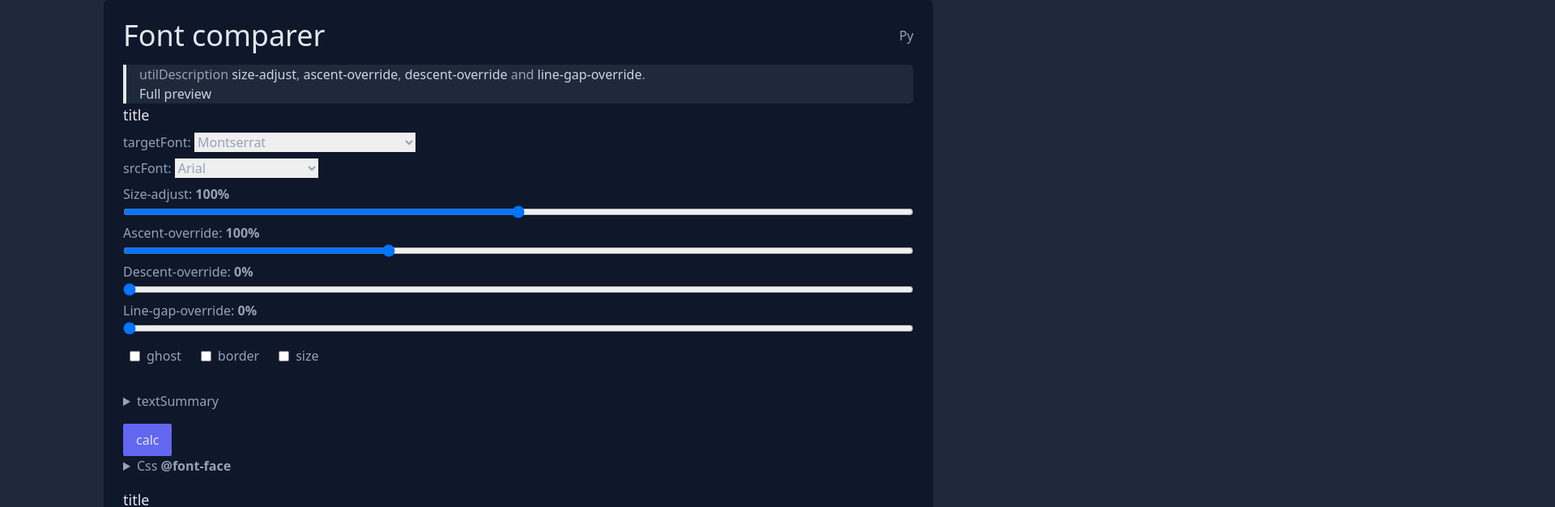
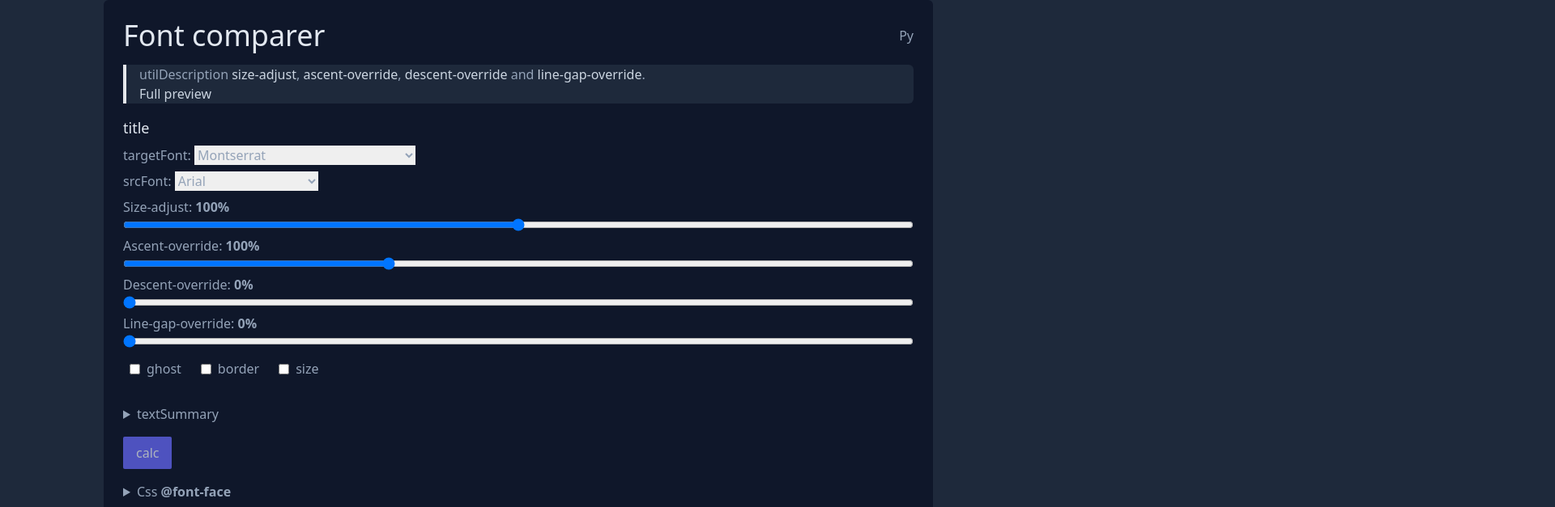
Before and after one commit to Kolobok12309/font-comparer, a Nuxt app: page / in a window 1280 px wide. Shown: the part 40-667 px from the top of the page at 81% size, 1920 px wide, since content can reach past the window. Built offline with nearby package versions, Linux system fonts and the light colour scheme.

Commit message:
Add auto calculate on mount

```diff
--- a/components/FontComparer/index.vue
+++ b/components/FontComparer/index.vue
@@ -35,7 +35,7 @@
       </span>
     </div>
 
-    <details>
+    <details class="mt-4">
       <summary class="cursor-pointer">Css <b>@font-face</b></summary>
 
       <FontFaceCssPreview
@@ -72,6 +72,11 @@ const { t } = useI18n({
 });
 
 const target = ref('Montserrat');
+let targetIsChanged = false;
+watch(target, () => {
+  targetIsChanged = true;
+});
+
 const src = ref('Arial');
 const assumption = ref(0);
 const text = ref(defaultText);
@@ -109,8 +114,24 @@ const onClickText = async () => {
 
   sizeAdjust.value = res.sizeAdjust;
   ascentOverride.value = res.lineHeightOpts;
-  console.log('res', res);
+  descentOverride.value = 0;
+  lineGapOverride.value = 0;
+  console.log(`res ${target.value}:${src.value}`, res);
 };
+onMounted(async () => {
+  // @ts-ignore
+  let fontFaces = [...(await document.fonts.ready)];
+  // Wait for loading default target
+  while (!fontFaces.find(({ family }) => target.value === family)) {
+    if (targetIsChanged) return;
+
+    await sleep(50);
+    // @ts-ignore
+    fontFaces = [...(await document.fonts.ready)];
+  }
+
+  await onClickText();
+});
 </script>
 
 <i18n lang="json">
--- a/pages/index.vue
+++ b/pages/index.vue
@@ -41,7 +41,7 @@
       </NuxtLink>
     </Blockquote>
 
-    <FontComparer />
+    <FontComparer class="mt-4" />
   </div>
 </template>
 
```
